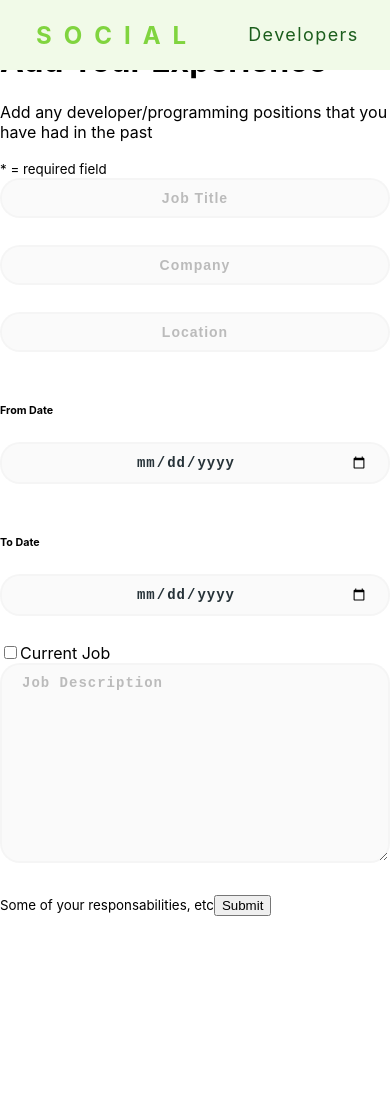
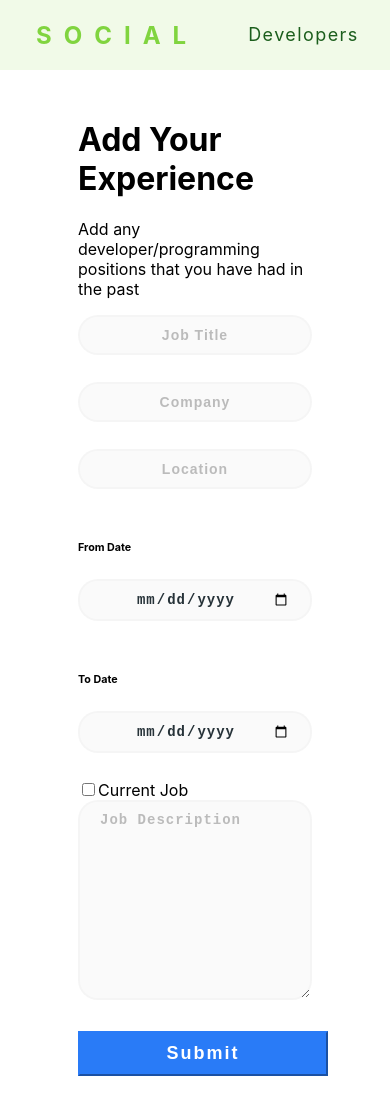
Before and after one commit to mrinalseth/socials, a React (Create React App) app in the folder client/: page /add-experience in a window 390 px wide. Shown: the top 1114 px of the page. Before the commit the page ends 916 px from the top, so only its background shows below. Built offline with nearby package versions, Linux system fonts and the light colour scheme.

Commit message:
edit education/exp page completed

```diff
--- /dev/null
+++ b/client/src/components/add-cred/AddEdu.css
@@ -0,0 +1,22 @@
+.addEdu {
+    margin: 120px;
+    width: 60%;
+    margin-left: 20%;
+}
+
+.addEdu > form > .btn {
+    padding: 10px;
+    width: 250px;
+    background-color: rgb(41, 123, 247);
+    border-color: rgb(41, 123, 247);
+    color: white;
+    letter-spacing: 2px;
+    font-size: 18px;
+    font-weight: 600;
+}
+
+.addEdu > form > .btn:hover {
+    border: 1px solid rgb(41, 123, 247);
+    color: rgb(41, 123, 247);
+    background-color: white;
+}
--- a/client/src/components/add-cred/AddEdu.js
+++ b/client/src/components/add-cred/AddEdu.js
@@ -4,6 +4,7 @@ import {Link} from 'react-router-dom'
 import TextFieldGroup from '../common/TextFieldGroup'
 import TextAreaFeildGroup from '../common/TextAreaFeildGroup'
 import {addEdu} from '../../actions/profileActions'
+import './AddEdu.css'
 
 function AddEdu(){
 
@@ -34,10 +35,7 @@ function AddEdu(){
       const errors = useSelector(state => state.errors)
 
     return(
-            <div>
-              <a href="dashboard.html">
-                Go Back
-              </a>
+            <div className="addEdu">
               <h1>Add Your Education</h1>
               <p>Add any school, bootcamp, etc that you have attended</p>
               <small className="d-block pb-3">* = required field</small>
@@ -96,18 +94,17 @@ function AddEdu(){
                   }}
                   />
                 <label htmlFor="current" >
-                  Current Job
+                  Currently Enrolled
                 </label>
               </div>
                 <TextAreaFeildGroup
-                placeholder="pROGRAM Description"
+                placeholder="Program Description"
                 name="description"
                 value={description}
                 errors={errors.description}
                 onChange={(e) => setDescription(e.target.value)}
               />
-              <small>Some of your responsabilities, etc</small>
-                <input type="submit"/>
+                <input className="btn" type="submit"/>
               </form>
             </div>
     )
--- /dev/null
+++ b/client/src/components/add-cred/AddExp.css
@@ -0,0 +1,22 @@
+.addExp {
+    margin: 120px;
+    width: 60%;
+    margin-left: 20%;
+}
+
+.addExp > form > .btn {
+    padding: 10px;
+    width: 250px;
+    background-color: rgb(41, 123, 247);
+    border-color: rgb(41, 123, 247);
+    color: white;
+    letter-spacing: 2px;
+    font-size: 18px;
+    font-weight: 600;
+}
+
+.addExp > form > .btn:hover {
+    border: 1px solid rgb(41, 123, 247);
+    color: rgb(41, 123, 247);
+    background-color: white;
+}
--- a/client/src/components/add-cred/AddExp.js
+++ b/client/src/components/add-cred/AddExp.js
@@ -4,6 +4,7 @@ import {Link} from 'react-router-dom'
 import TextFieldGroup from '../common/TextFieldGroup'
 import TextAreaFeildGroup from '../common/TextAreaFeildGroup'
 import {addExp} from '../../actions/profileActions'
+import './AddExp.css'
 
 function AddExp(){
 
@@ -34,16 +35,9 @@ function AddExp(){
   const errors = useSelector(state => state.errors)
 
   return(
-      <div className="section add-experience">
-      <div className="container">
-        <div className="row">
-          <div className="col-md-8 m-auto">
-            <a href="dashboard.html" className="btn btn-light">
-              Go Back
-            </a>
+          <div className="addExp">
             <h1 className="display-4 text-center">Add Your Experience</h1>
             <p className="lead text-center">Add any developer/programming positions that you have had in the past</p>
-            <small className="d-block pb-3">* = required field</small>
             <form action="add-experience" onSubmit={onSubmit}>
               <TextFieldGroup
                 placeholder='Job Title'
@@ -109,13 +103,9 @@ function AddExp(){
                 errors={errors.description}
                 onChange={(e) => setDescription(e.target.value)}
               />
-              <small className="form-text text-muted">Some of your responsabilities, etc</small>
-              <input type="submit" className="btn btn-info btn-block mt-4" />
+              <input type="submit" className="btn" />
             </form>
           </div>
-        </div>
-      </div>
-    </div>
   )
 }
 export default AddExp
```
